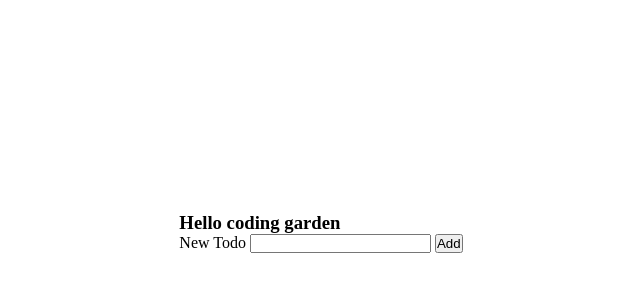
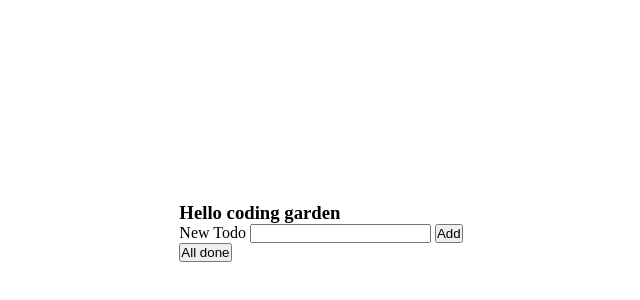
Before and after one commit to oleoot/Todo-App-Vue.js, a plain HTML site: page index.html in a window 1280 px wide. Shown: the part 168-468 px from the top of the page, without its empty margins (319-959 px from the left). Drawn offline with nearby package versions, Linux system fonts and the light colour scheme.

```diff
--- a/app.js
+++ b/app.js
@@ -16,6 +16,11 @@
         removeTodo(todo) {
             const todoIndex = this.todos.indexOf(todo);
             this.todos.splice(todoIndex, 1)
+        },
+        allDone() {
+            this.todos.forEach(todo => {
+                todo.done = true
+            });
         }
     }
 })
--- a/index.html
+++ b/index.html
@@ -17,6 +17,7 @@
                 <input v-model="newTodo" type="text" name="NewTodo" id="newTodo">
                 <button type="submit">Add</button>
             </form>
+            <button type="button" name="button" @click="allDone">All done</button>
             <ul>
                 <li v-for="todo in todos">
                     <input type="checkbox" v-model="todo.done">
```
